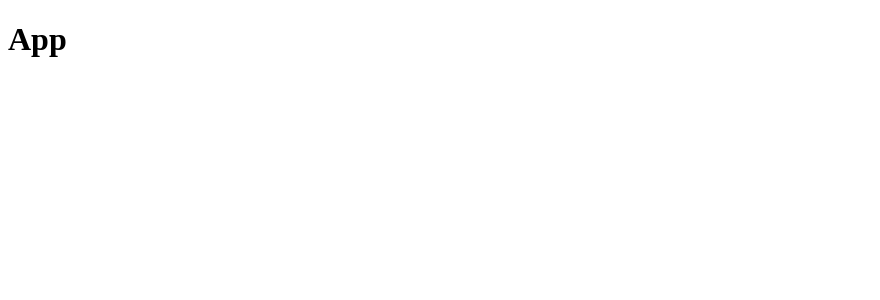
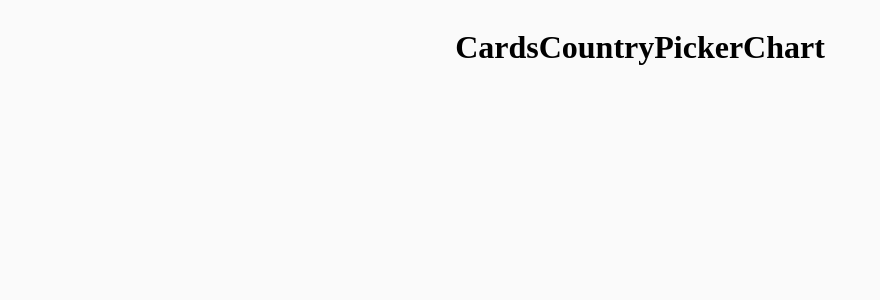
Before and after one commit to JinxyPyrope/COVID_Tracker_Project, a React (Create React App) app: page / in a window 1280 px wide. Shown: the top 300 px of the page, without its empty margins (0-880 px from the left). Built offline with nearby package versions, Linux system fonts and the light colour scheme.

Commit message:
Setting the structure fort he tracker

```diff
--- a/src/App.js
+++ b/src/App.js
@@ -1,10 +1,15 @@
 import React from "react"
+
+import { Cards, Chart, CountryPicker } from "./components"
+import styles from "./App.module.css"
 
 class App extends React.Component {
   render() {
     return (
-      <div>
-        <h1>App</h1>
+      <div className={styles.container}>
+        <Cards />
+        <CountryPicker />
+        <Chart />
       </div>
     )
   }
--- /dev/null
+++ b/src/App.module.css
@@ -0,0 +1,9 @@
+body {
+  background-color: rgb(250, 250, 250);
+}
+
+.container {
+  display: flex;
+  align-items: center;
+  justify-content: center;
+}
--- a/src/components/Cards/Cards.jsx
+++ b/src/components/Cards/Cards.jsx
@@ -0,0 +1,9 @@
+import React from 'react';
+
+const Cards = () => {
+  return  (
+    <h1>Cards</h1>
+  )
+}
+
+export default Cards;
--- /dev/null
+++ b/src/components/Chart/Chart.jsx
@@ -0,0 +1,9 @@
+import React from 'react';
+
+const Chart = () => {
+  return  (
+    <h1>Chart</h1>
+  )
+}
+
+export default Chart;
--- /dev/null
+++ b/src/components/CountryPicker/CountryPicker.jsx
@@ -0,0 +1,7 @@
+import React from "react"
+
+const CountryPicker = () => {
+  return <h1>CountryPicker</h1>
+}
+
+export default CountryPicker
--- /dev/null
+++ b/src/components/index.js
@@ -0,0 +1,3 @@
+export { default as Cards } from "./Cards/Cards"
+export { default as Chart } from "./Chart/Chart"
+export { default as CountryPicker } from "./CountryPicker/CountryPicker"
```
Also changed, not shown: src/components/Cards/Chart/CountryPicker/CountryPicker.jsx (deleted), src/components/Cards/Chart/CountryPicker/CountryPicker.module.css (deleted), src/components/Chart/Chart.module.css (added), src/components/CountryPicker/CountryPicker.module.css (added).
